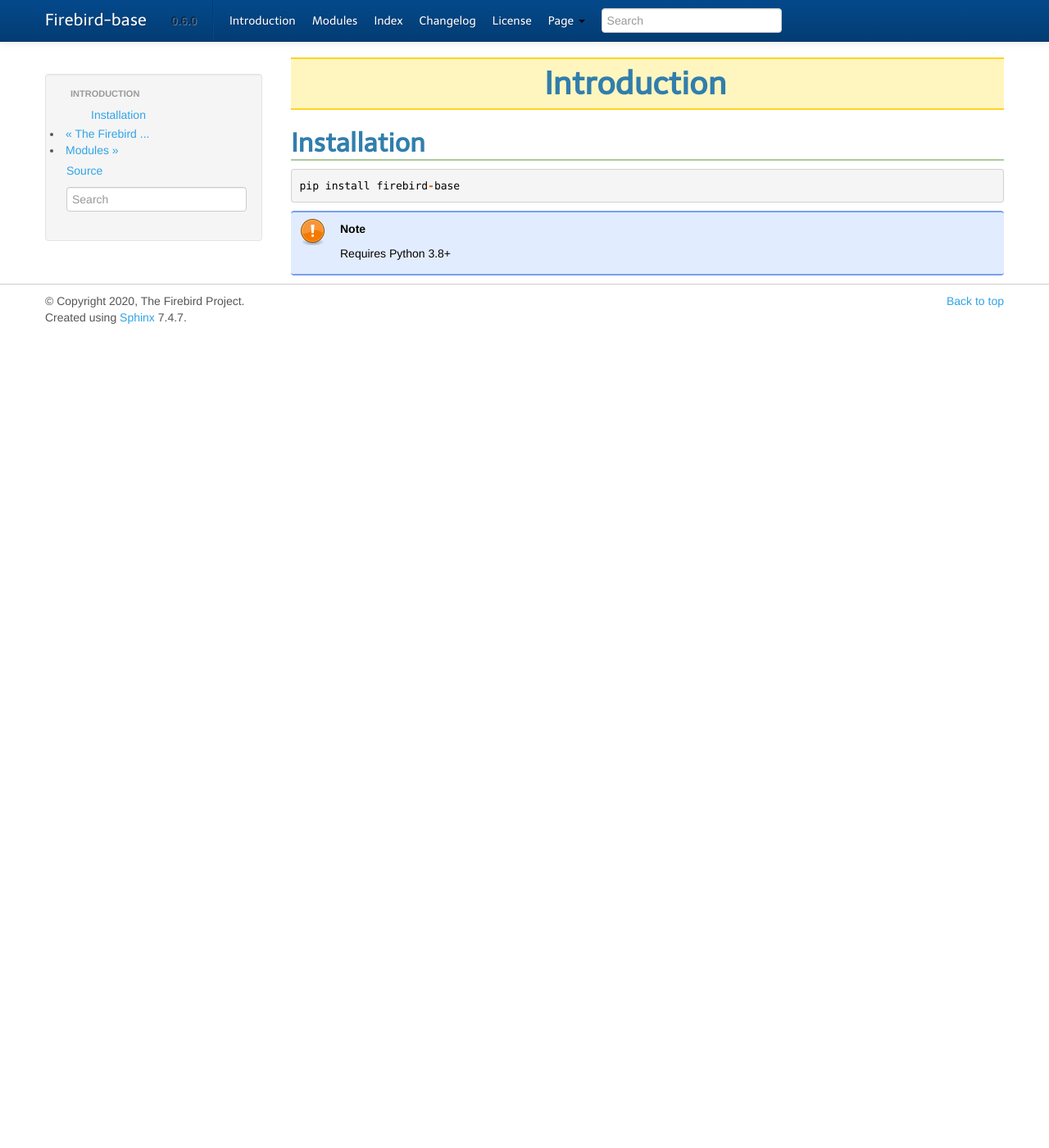
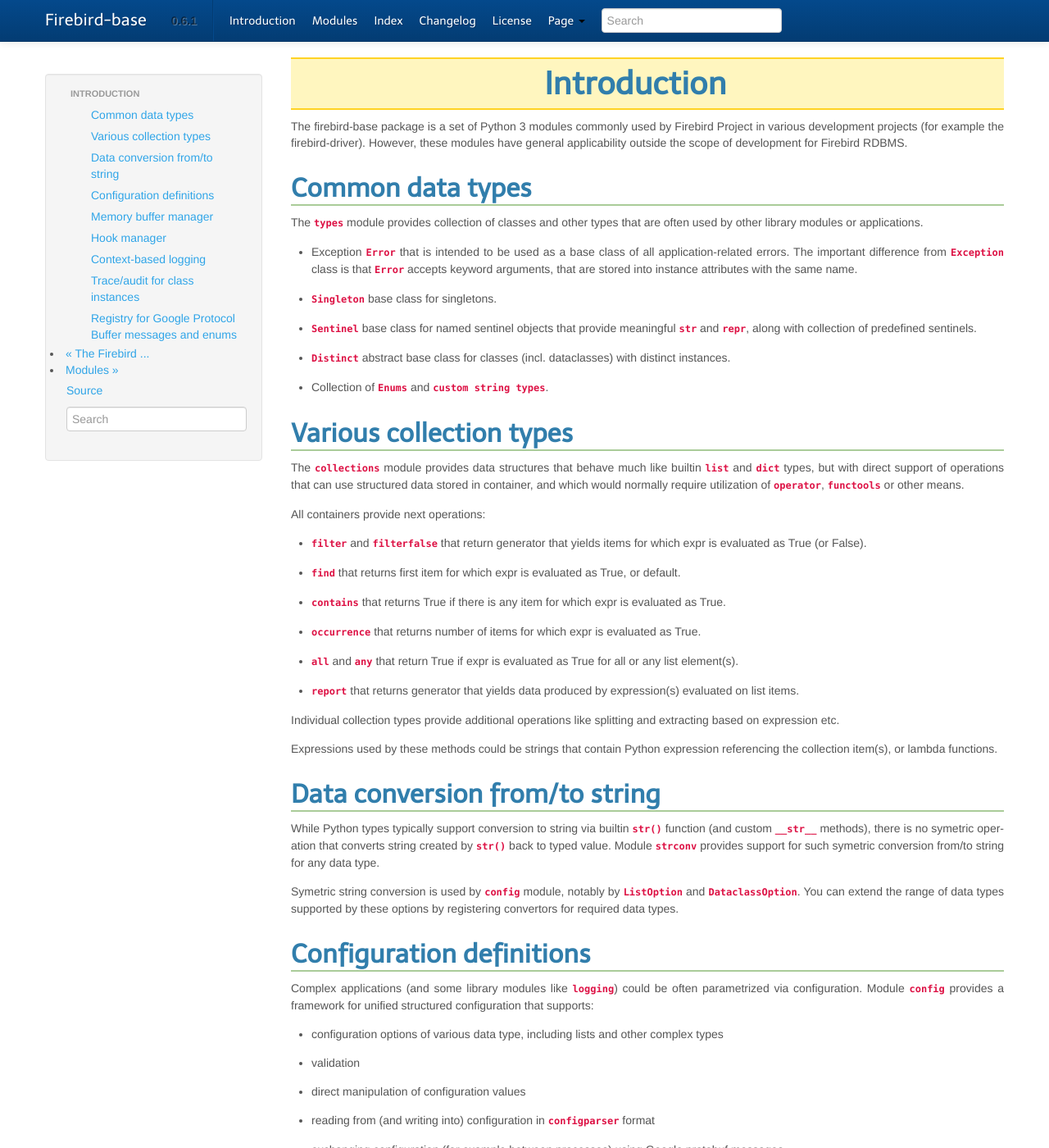
Before and after one commit to FirebirdSQL/python3-base, a Sphinx documentation site: the page built from docs/introduction.txt, in a window 1280 px wide and 1400 px high. Shown: the whole window at 82% size. Built offline with Sphinx 7.4.7, drawn with Linux system fonts in a browser that asks for light colours; some of the changed text lies outside the part shown.

```diff
--- a/docs/changelog.txt
+++ b/docs/changelog.txt
@@ -1,6 +1,12 @@
 #########
 Changelog
 #########
+
+Version 0.6.1
+=============
+
+* Promoted to stable
+* More documentation
 
 Version 0.6.0
 =============
--- a/docs/conf.py
+++ b/docs/conf.py
@@ -23,10 +23,10 @@ copyright = '2020, The Firebird Project'
 author = 'Pavel Císař'
 
 # The short X.Y version
-version = '0.6.0'
+version = '0.6.1'
 
 # The full version, including alpha/beta/rc tags
-release = '0.6.0'
+release = '0.6.1'
 
 
 # -- General configuration ---------------------------------------------------
--- a/docs/introduction.txt
+++ b/docs/introduction.txt
@@ -2,11 +2,124 @@
 Introduction
 ############
 
-Installation
+The firebird-base package is a set of Python 3 modules commonly used by Firebird Project in
+various development projects (for example the firebird-driver). However, these modules have
+general applicability outside the scope of development for Firebird RDBMS.
+
+Common data types
+=================
+
+The `.types` module provides collection of classes and other types that are often used by
+other library modules or applications.
+
+* Exception `.Error` that is intended to be used as a base class of all application-related
+  errors. The important difference from `Exception` class is that `.Error` accepts keyword
+  arguments, that are stored into instance attributes with the same name.
+* `.Singleton` base class for singletons.
+* `.Sentinel` base class for named sentinel objects that provide meaningful `str` and `repr`,
+  along with collection of predefined sentinels.
+* `.Distinct` abstract base class for classes (incl. dataclasses) with distinct instances.
+* Collection of `Enums` and `custom string types`.
+
+Various collection types
+========================
+
+The `.collections` module provides data structures that behave much like builtin `list` and
+`dict` types, but with direct support of operations that can use structured data stored in
+container, and which would normally require utilization of `operator`, `functools` or other
+means.
+
+All containers provide next operations:
+
+* `filter` and `filterfalse` that return generator that yields items for which expr is
+  evaluated as True (or False).
+* `find` that returns first item for which expr is evaluated as True, or default.
+* `contains` that returns True if there is any item for which expr is evaluated as True.
+* `occurrence` that returns number of items for which expr is evaluated as True.
+* `all` and `any` that return True if expr is evaluated as True for all or any list element(s).
+* `report` that returns generator that yields data produced by expression(s) evaluated on list items.
+
+Individual collection types provide additional operations like splitting and extracting
+based on expression etc.
+
+Expressions used by these methods could be strings that contain Python expression referencing
+the collection item(s), or lambda functions.
+
+Data conversion from/to string
+==============================
+
+While Python types typically support conversion to string via builtin `str()` function (and
+custom `__str__` methods), there is no symetric operation that converts string created by
+`str()` back to typed value. Module `.strconv` provides support for such symetric conversion
+from/to string for any data type.
+
+Symetric string conversion is used by `.config` module, notably by `.ListOption` and
+`.DataclassOption`. You can extend the range of data types supported by these options by
+registering convertors for required data types.
+
+Configuration definitions
+=========================
+
+Complex applications (and some library modules like `logging`) could be often parametrized
+via configuration. Module `.config` provides a framework for unified structured configuration
+that supports:
+
+* configuration options of various data type, including lists and other complex types
+* validation
+* direct manipulation of configuration values
+* reading from (and writing into) configuration in `configparser` format
+* exchanging configuration (for example between processes) using Google protobuf messages
+
+Memory buffer manager
+=====================
+
+Module `.buffer` provides a raw memory buffer manager with convenient methods to read/write
+data of various data type.
+
+Hook manager
 ============
 
-::
+Module `.hooks` provides a general framework for callbacks and “hookable” events, that
+supports multiple usage strategies.
 
-   pip install firebird-base
+Context-based logging
+=====================
 
-.. note:: Requires Python 3.8+
+Module '.logging' provides context-based logging system built on top of standard `logging`
+module.
+
+The context-based logging:
+
+* Adds context information (defined as combination of topic, agent and context string values)
+  into `~logging.LogRecord`, that could be used in logging message.
+* Adds support for f-string message format.
+* Allows assignment of loggers to specific contexts. The `.LoggingManager` class maintains
+  a set of bindings between `Logger` objects and combination of `agent`, `context` and `topic`
+  specifications. It’s possible to bind loggers to exact combination of values, or whole
+  sets of values using `.ANY` sentinel. It means that is possible to assign specific Logger
+  to log messages for particular agent in any context, or any agent operating in specific
+  context etc.
+
+Trace/audit for class instances
+===============================
+
+Module `.trace` provides trace/audit logging for functions or object methods through
+context-based logging provided by `.logging` module.
+
+The trace logging is performed by `.traced` decorator. You can use this decorator directly,
+or use `.TracedMixin` class to automatically decorate methods of class instances on creation.
+Each decorated callable could log messages before execution, after successful execution or
+on failed execution (when unhandled execption is raised by callable). The trace decorator
+can automatically add `agent` and `context` information, and include parameters passed to
+callable, execution time, return value, information about raised exception etc. to log messages.
+
+The trace logging is managed by `.TraceManager`, that allows dynamic configuration of traced
+callables at runtime.
+
+Registry for Google Protocol Buffer messages and enums
+======================================================
+
+Module `.protobuf` provides central registry for Google Protocol Buffer messages and enums.
+The generated *_pb2.py protobuf files could be registered using `.register_decriptor` or
+`.load_registered` function. The registry could be then used to obtain information about
+protobuf messages or enum types, or to create message instances or enum values.
--- a/docs/types.txt
+++ b/docs/types.txt
@@ -8,7 +8,7 @@ types - Common data types
 Overview
 ========
 
-This module provides collection classes that are often used by other library modules or
+This module provides collection of classes that are often used by other library modules or
 applications.
 
 Exceptions
--- a/setup.cfg
+++ b/setup.cfg
@@ -5,7 +5,7 @@ all-files=True
 
 [metadata]
 name = firebird-base
-version = 0.6.0
+version = 0.6.1
 description = Firebird base modules for Python
 long_description = file: README.rst
 long_description_content_type = text/x-rst; charset=UTF-8
@@ -21,7 +21,7 @@ project_urls =
     Funding = https://www.firebirdsql.org/en/donate/
     Source = https://github.com/FirebirdSQL/python3-base
 classifiers =
-    Development Status :: 4 - Beta
+    Development Status :: 5 - Production/Stable
     Intended Audience :: Developers
     License :: OSI Approved :: MIT License
     Programming Language :: Python :: 3
@@ -35,7 +35,7 @@ classifiers =
 zip_safe = True
 python_requires = >=3.8, <4
 install_requires =
-    protobuf>=3.12.0
+    protobuf>=3.13.0
 packages = find_namespace:
 
 [options.packages.find]
```
